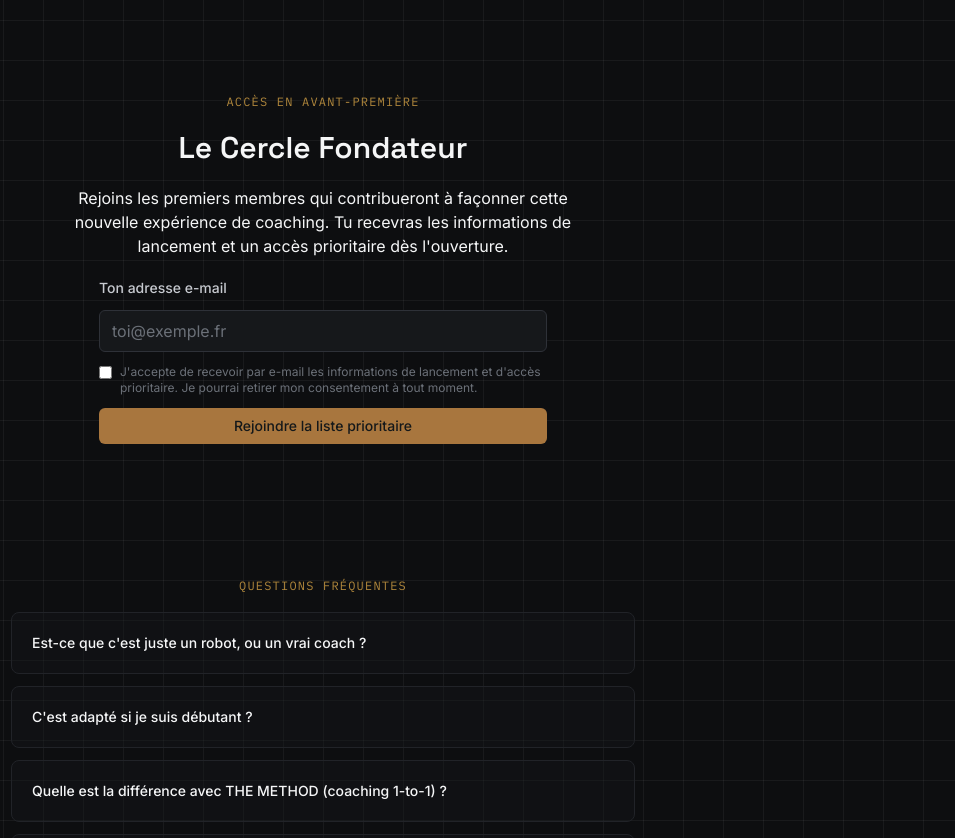
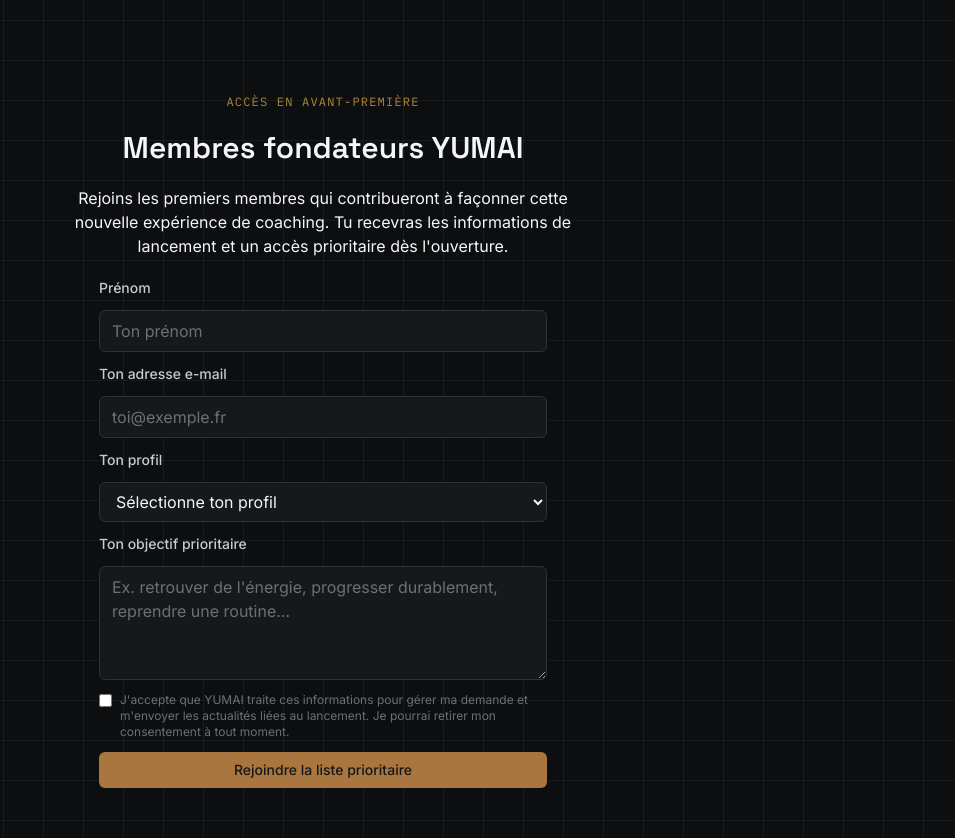
Before and after one commit to anthonydarmon213-ux/COAI, a Next.js app: page / in a window 1280 px wide. Shown: the part 1940-2778 px from the top of the page, without its empty margins (317-1272 px from the left). Built offline with nearby package versions, Linux system fonts and the light colour scheme.

Commit message:
Complète la liste d’attente YUMAI

```diff
--- a/src/app/(marketing)/page.tsx
+++ b/src/app/(marketing)/page.tsx
@@ -1,5 +1,4 @@
 import Image from "next/image";
-import Link from "next/link";
 import { SectionLabel } from "@/components/ui/section-label";
 import { Button } from "@/components/ui/button";
 import { Card } from "@/components/ui/card";
@@ -68,8 +67,8 @@ export default function LandingPage() {
           d&apos;expérience, condensée dans un programme généré pour toi — et supervisé
           par un vrai coach.
         </p>
-        <a href="#piliers">
-          <Button variant="secondary">Voir comment ça marche</Button>
+        <a href="#membres-fondateurs">
+          <Button>Rejoindre la liste prioritaire</Button>
         </a>
       </section>
 
@@ -121,11 +120,13 @@ export default function LandingPage() {
 
       {/* Liste d'attente */}
       <section
-        id="cercle-fondateur"
+        id="membres-fondateurs"
         className="mx-auto flex w-full max-w-2xl flex-col items-center gap-5 px-6 py-16 text-center"
       >
         <SectionLabel>Accès en avant-première</SectionLabel>
-        <h2 className="text-3xl font-semibold text-graphite-50">Le Cercle Fondateur</h2>
+        <h2 className="text-3xl font-semibold text-graphite-50">
+          Membres fondateurs YUMAI
+        </h2>
         <p className="max-w-lg text-graphite-300">
           Rejoins les premiers membres qui contribueront à façonner cette nouvelle
           expérience de coaching. Tu recevras les informations de lancement et un accès
@@ -160,9 +161,9 @@ export default function LandingPage() {
           Offre de lancement : <span className="line-through text-graphite-500">89€</span>{" "}
           49€/mois, sans engagement.
         </p>
-        <Link href="/pricing">
-          <Button>Découvrir l&apos;offre</Button>
-        </Link>
+        <a href="#membres-fondateurs">
+          <Button>Rejoindre la liste prioritaire</Button>
+        </a>
       </section>
     </main>
   );
--- a/src/app/api/liste-attente/route.ts
+++ b/src/app/api/liste-attente/route.ts
@@ -2,15 +2,79 @@ import { NextResponse } from "next/server";
 import { z } from "zod";
 import { prisma } from "@/lib/db/client";
 
+const PROFILE_VALUES = [
+  "dirigeant",
+  "independant",
+  "cadre",
+  "sportif",
+  "reprise",
+  "autre",
+] as const;
+
 const bodySchema = z.object({
+  firstName: z.string().trim().min(2, "Prénom trop court.").max(80, "Prénom trop long."),
   email: z.string().trim().email("Adresse e-mail invalide.").transform((email) => email.toLowerCase()),
-  consent: z.literal(true, {
+  profile: z.enum(PROFILE_VALUES, {
+    errorMap: () => ({ message: "Sélectionne ton profil." }),
+  }),
+  objective: z.string().trim().min(10, "Précise un peu plus ton objectif.").max(1000, "Objectif trop long."),
+  consentRgpd: z.literal(true, {
     errorMap: () => ({ message: "Le consentement est requis." }),
   }),
+  website: z.string().max(0).optional(),
+  elapsedMs: z.number().int().min(1500).max(86_400_000),
 });
 
+const RATE_LIMIT_WINDOW_MS = 15 * 60 * 1000;
+const RATE_LIMIT_MAX = 5;
+const attempts = new Map<string, { count: number; resetAt: number }>();
+
+function isRateLimited(ip: string | null) {
+  if (!ip) return false;
+
+  const now = Date.now();
+  const current = attempts.get(ip);
+
+  if (!current || current.resetAt <= now) {
+    attempts.set(ip, { count: 1, resetAt: now + RATE_LIMIT_WINDOW_MS });
+    return false;
+  }
+
+  current.count += 1;
+  return current.count > RATE_LIMIT_MAX;
+}
+
 export async function POST(request: Request) {
-  const parsed = bodySchema.safeParse(await request.json());
+  const ip =
+    request.headers.get("x-real-ip") ??
+    request.headers.get("x-forwarded-for")?.split(",")[0]?.trim() ??
+    null;
+
+  if (isRateLimited(ip)) {
+    return NextResponse.json(
+      { error: "Trop de tentatives. Réessaie dans quelques minutes." },
+      { status: 429 }
+    );
+  }
+
+  let body: unknown;
+  try {
+    body = await request.json();
+  } catch {
+    return NextResponse.json({ error: "Requête invalide." }, { status: 400 });
+  }
+
+  if (
+    typeof body === "object" &&
+    body !== null &&
+    "website" in body &&
+    typeof body.website === "string" &&
+    body.website.length > 0
+  ) {
+    return NextResponse.json({ success: true }, { status: 201 });
+  }
+
+  const parsed = bodySchema.safeParse(body);
 
   if (!parsed.success) {
     const message = parsed.error.issues[0]?.message ?? "Informations invalides.";
@@ -19,9 +83,17 @@ export async function POST(request: Request) {
 
   await prisma.founderWaitlistEntry.upsert({
     where: { email: parsed.data.email },
-    update: { consentAt: new Date() },
+    update: {
+      firstName: parsed.data.firstName,
+      profile: parsed.data.profile,
+      objective: parsed.data.objective,
+      consentAt: new Date(),
+    },
     create: {
+      firstName: parsed.data.firstName,
       email: parsed.data.email,
+      profile: parsed.data.profile,
+      objective: parsed.data.objective,
       consentAt: new Date(),
     },
   });
--- a/src/components/marketing/founder-waitlist-form.tsx
+++ b/src/components/marketing/founder-waitlist-form.tsx
@@ -3,15 +3,22 @@
 import { useState, type FormEvent } from "react";
 import { Button } from "@/components/ui/button";
 import { Input } from "@/components/ui/input";
+import { Select } from "@/components/ui/select";
+import { Textarea } from "@/components/ui/textarea";
 
 export function FounderWaitlistForm() {
+  const [firstName, setFirstName] = useState("");
   const [email, setEmail] = useState("");
-  const [consent, setConsent] = useState(false);
+  const [profile, setProfile] = useState("");
+  const [objective, setObjective] = useState("");
+  const [consentRgpd, setConsentRgpd] = useState(false);
+  const [startedAt] = useState(() => Date.now());
   const [status, setStatus] = useState<"idle" | "loading" | "success" | "error">("idle");
   const [message, setMessage] = useState("");
 
   async function handleSubmit(event: FormEvent<HTMLFormElement>) {
     event.preventDefault();
+    const formData = new FormData(event.currentTarget);
     setStatus("loading");
     setMessage("");
 
@@ -19,7 +26,15 @@ export function FounderWaitlistForm() {
       const response = await fetch("/api/liste-attente", {
         method: "POST",
         headers: { "Content-Type": "application/json" },
-        body: JSON.stringify({ email, consent }),
+        body: JSON.stringify({
+          firstName,
+          email,
+          profile,
+          objective,
+          consentRgpd,
+          website: String(formData.get("website") ?? ""),
+          elapsedMs: Date.now() - startedAt,
+        }),
       });
       const result = (await response.json()) as { error?: string };
 
@@ -28,9 +43,9 @@ export function FounderWaitlistForm() {
       }
 
       setStatus("success");
-      setMessage("Bienvenue dans le Cercle Fondateur. Nous te tiendrons informé en priorité.");
-      setEmail("");
-      setConsent(false);
+      setMessage(
+        `Merci ${firstName}, ta demande est confirmée. Bienvenue parmi les membres fondateurs YUMAI.`
+      );
     } catch (error) {
       setStatus("error");
       setMessage(error instanceof Error ? error.message : "Une erreur est survenue.");
@@ -39,6 +54,20 @@ export function FounderWaitlistForm() {
 
   return (
     <form onSubmit={handleSubmit} className="flex w-full max-w-md flex-col gap-3 text-left">
+      <label htmlFor="founder-first-name" className="text-sm font-medium text-graphite-200">
+        Prénom
+      </label>
+      <Input
+        id="founder-first-name"
+        name="firstName"
+        autoComplete="given-name"
+        required
+        minLength={2}
+        maxLength={80}
+        value={firstName}
+        onChange={(event) => setFirstName(event.target.value)}
+        placeholder="Ton prénom"
+      />
       <label htmlFor="founder-email" className="text-sm font-medium text-graphite-200">
         Ton adresse e-mail
       </label>
@@ -51,18 +80,67 @@ export function FounderWaitlistForm() {
         onChange={(event) => setEmail(event.target.value)}
         placeholder="toi@exemple.fr"
       />
+      <label htmlFor="founder-profile" className="text-sm font-medium text-graphite-200">
+        Ton profil
+      </label>
+      <Select
+        id="founder-profile"
+        name="profile"
+        required
+        value={profile}
+        onChange={(event) => setProfile(event.target.value)}
+      >
+        <option value="" disabled>
+          Sélectionne ton profil
+        </option>
+        <option value="dirigeant">Dirigeant ou entrepreneur</option>
+        <option value="independant">Indépendant ou profession libérale</option>
+        <option value="cadre">Cadre ou manager</option>
+        <option value="sportif">Sportif régulier</option>
+        <option value="reprise">Reprise ou débutant</option>
+        <option value="autre">Autre profil</option>
+      </Select>
+      <label htmlFor="founder-objective" className="text-sm font-medium text-graphite-200">
+        Ton objectif prioritaire
+      </label>
+      <Textarea
+        id="founder-objective"
+        name="objective"
+        required
+        minLength={10}
+        maxLength={1000}
+        rows={4}
+        value={objective}
+        onChange={(event) => setObjective(event.target.value)}
+        placeholder="Ex. retrouver de l'énergie, progresser durablement, reprendre une routine…"
+      />
+      <div className="hidden" aria-hidden="true">
+        <label htmlFor="founder-website">Site internet</label>
+        <input
+          id="founder-website"
+          name="website"
+          type="text"
+          tabIndex={-1}
+          autoComplete="off"
+        />
+      </div>
       <label className="flex items-start gap-2 text-xs text-graphite-400">
         <input
           type="checkbox"
           required
-          checked={consent}
-          onChange={(event) => setConsent(event.target.checked)}
+          checked={consentRgpd}
+          onChange={(event) => setConsentRgpd(event.target.checked)}
           className="mt-0.5"
         />
-        J&apos;accepte de recevoir par e-mail les informations de lancement et d&apos;accès
-        prioritaire. Je pourrai retirer mon consentement à tout moment.
+        J&apos;accepte que YUMAI traite ces informations pour gérer ma demande et
+        m&apos;envoyer les actualités liées au lancement. Je pourrai retirer mon
+        consentement à tout moment.
       </label>
-      <Button type="submit" disabled={status === "loading"} className="w-full">
+      <Button
+        type="submit"
+        disabled={status === "loading" || status === "success"}
+        className="w-full"
+      >
         {status === "loading" ? "Inscription…" : "Rejoindre la liste prioritaire"}
       </Button>
       {message ? (
```
Also changed, not shown: 2 other files (tests, documents, lock files or other folders).
